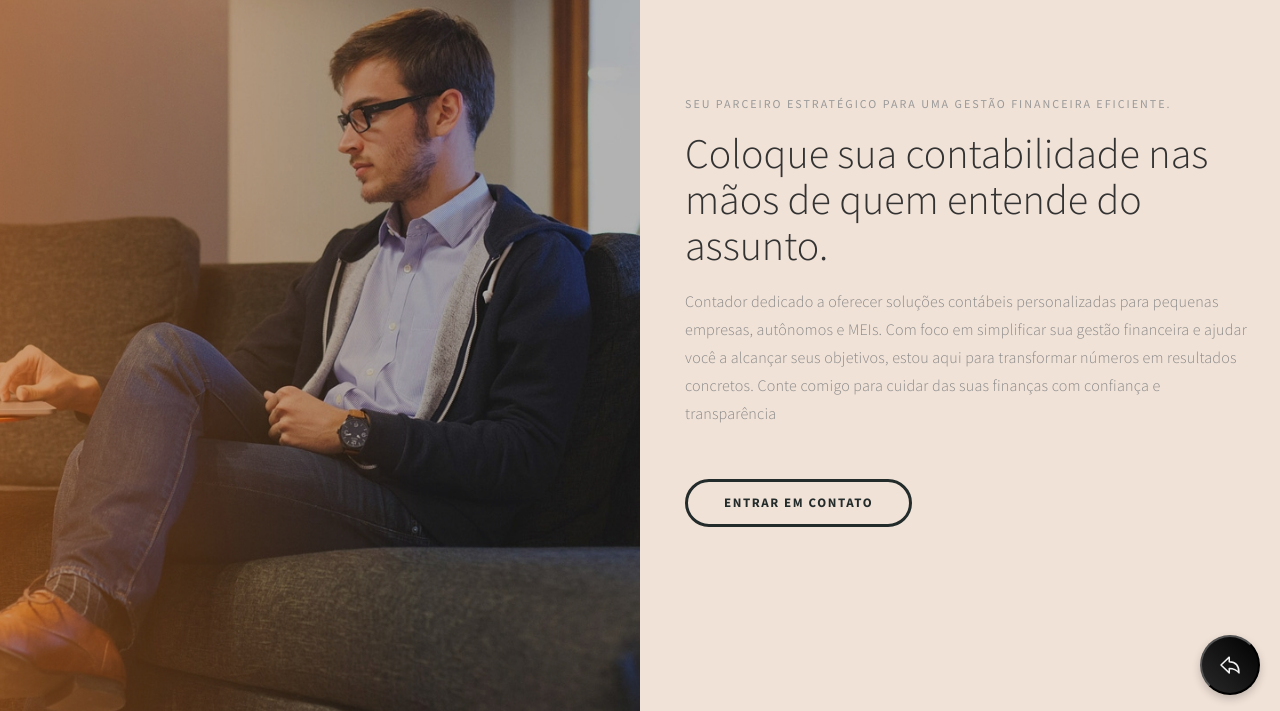
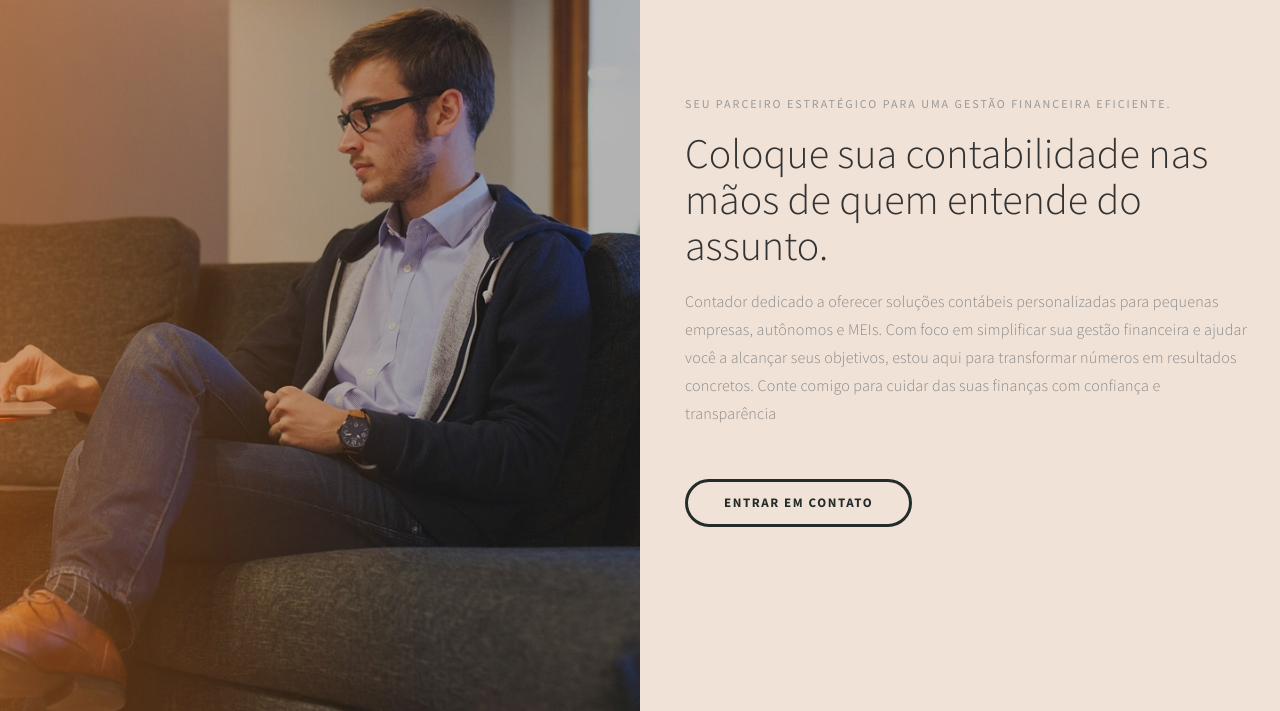
Before and after one commit to SorayaCop/modelo-contador, a plain HTML site: page index.html in a window 1280 px wide. Shown: the part 85-796 px from the top of the page. Drawn offline with nearby package versions, Linux system fonts and the light colour scheme.

Commit message:
Update index.html

```diff
--- a/index.html
+++ b/index.html
@@ -352,10 +352,10 @@
           </div>
      </footer>
 
-     <!-- Icon FIXO -->
+     <!-- Icon FIXO
      <a href="https://www.sorayacop.com.br"><button class="fixed-icon">
         <ion-icon name="arrow-undo-outline"></ion-icon>
-    </button></a>
+    </button></a>-->
 
      <!-- SCRIPTS -->
      <script>
```
